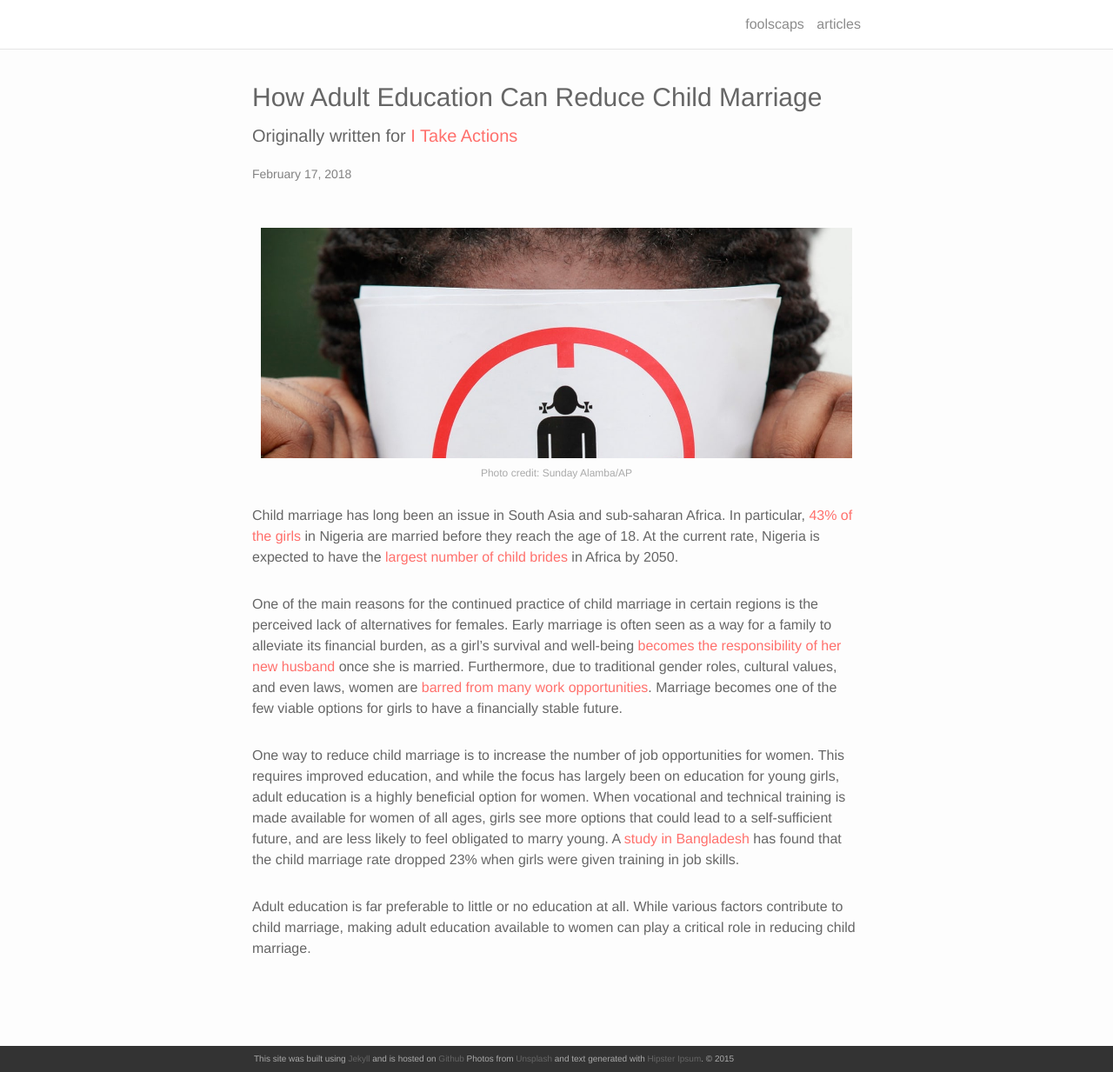
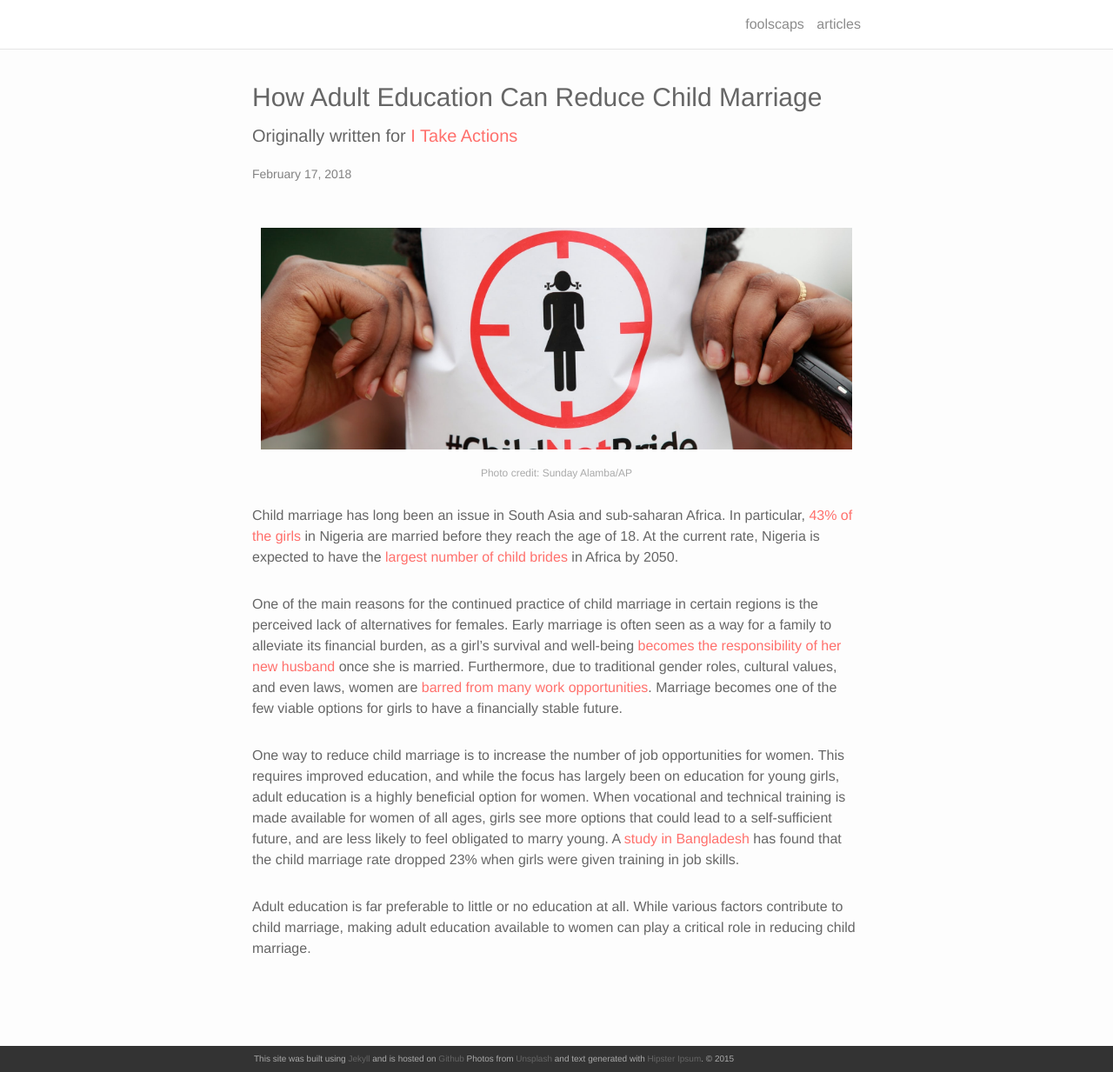
Before and after one commit to foolscaps/foolscaps.github.io, a Jekyll site: the page built from _posts/2018-02-17-RoleAdultEducation.markdown, in a window 1280 px wide and 1233 px high. Shown: the whole window at 87% size. Built offline with Jekyll 4.4.1, drawn with Linux system fonts in a browser that asks for light colours; nearby versions of some CDN libraries.

Commit message:
Update 2018-02-17-RoleAdultEducation.markdown

```diff
--- a/_posts/2018-02-17-RoleAdultEducation.markdown
+++ b/_posts/2018-02-17-RoleAdultEducation.markdown
@@ -6,7 +6,7 @@
 categories: Non-profit
 ---
 <div class="img_row">
-	<img class="col three" src="/img/2018-02-17.jpeg" style="height:600px;">
+	<img class="col three" src="/img/2018-02-17.jpeg">
 </div>
 <div class="col three caption">
 	Photo credit: Sunday Alamba/AP
```
